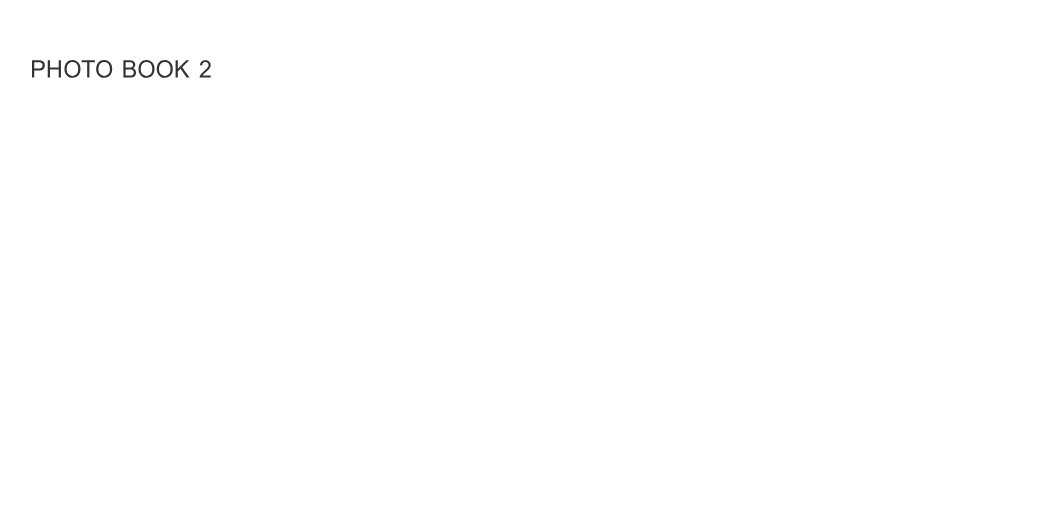
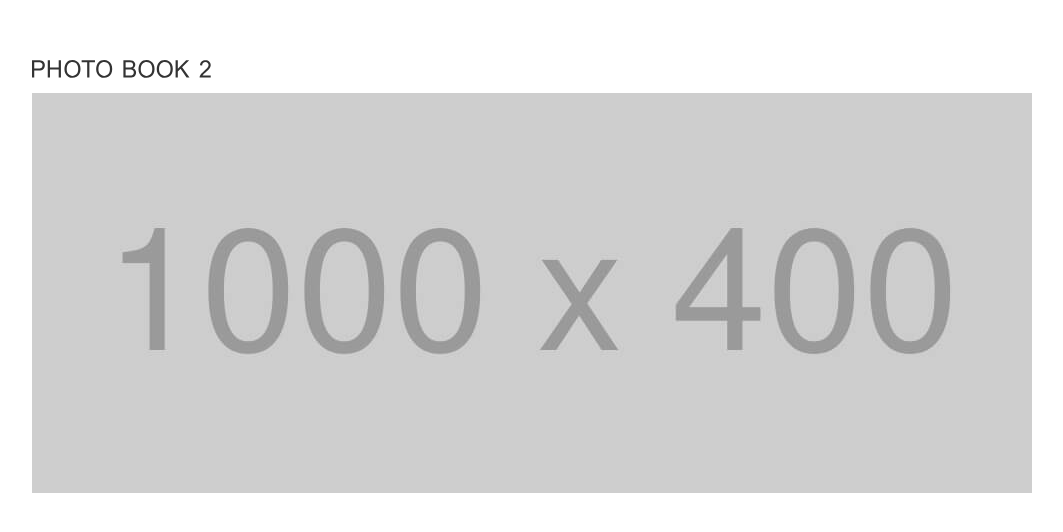
Before and after one commit to y4shiro/Codestep, a plain HTML site: page photo2/index.html in a window 1280 px wide. Shown: the whole page, without its empty margins (108-1171 px from the left). Drawn offline with Linux system fonts and the light colour scheme; some packages are replaced by stand-ins of ours.

Commit message:
mainvisual のコーディング

```diff
--- a/photo2/css/style.css
+++ b/photo2/css/style.css
@@ -41,3 +41,8 @@ ul {
 #header .site-title a {
   display: block;
 }
+
+/* mainvisual */
+#mainvisual {
+  margin-bottom: 60px;
+}
--- a/photo2/index.html
+++ b/photo2/index.html
@@ -18,7 +18,10 @@
       </header>
 
       <main>
-        <div id="mainvisual"></div>
+        <div id="mainvisual">
+          <img src="img/mainvisual.jpg" alt="メイン画像" />
+        </div>
+
         <div class="inner">
           <section id="index"></section>
 
```
